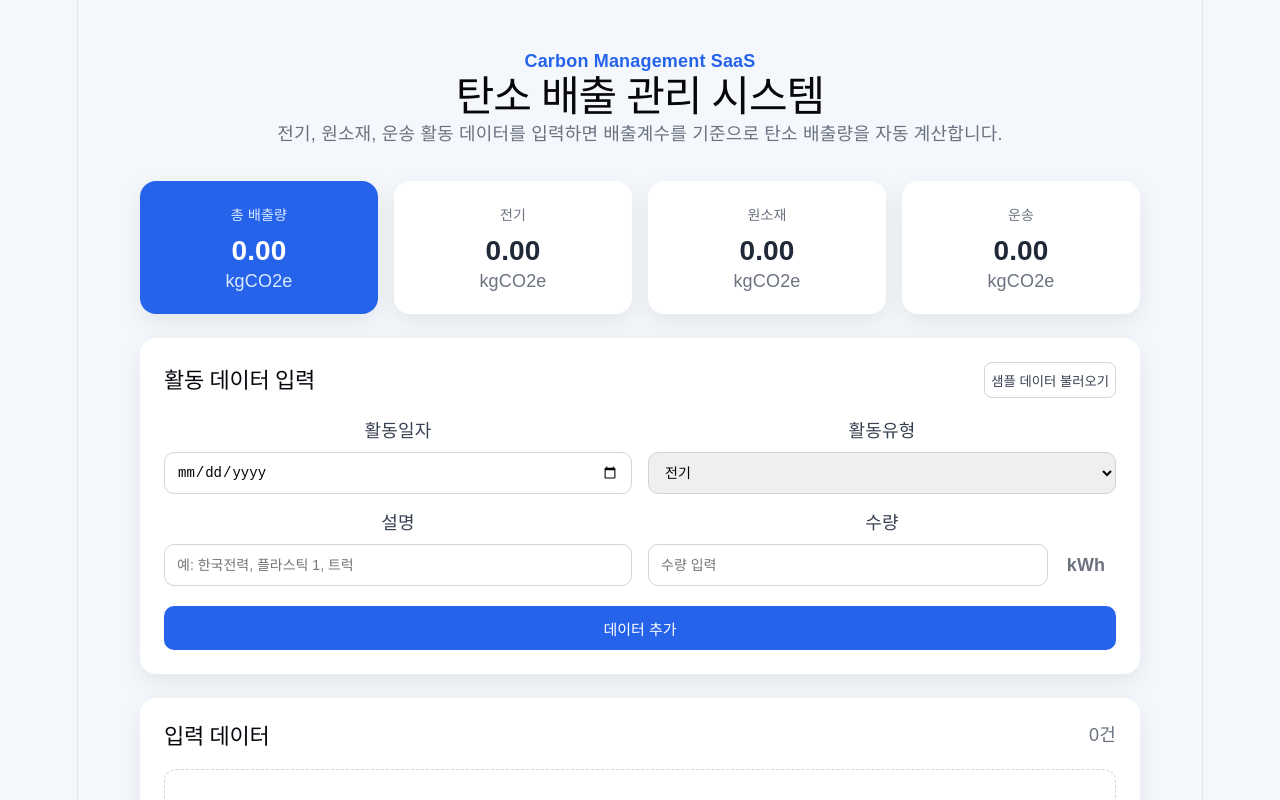
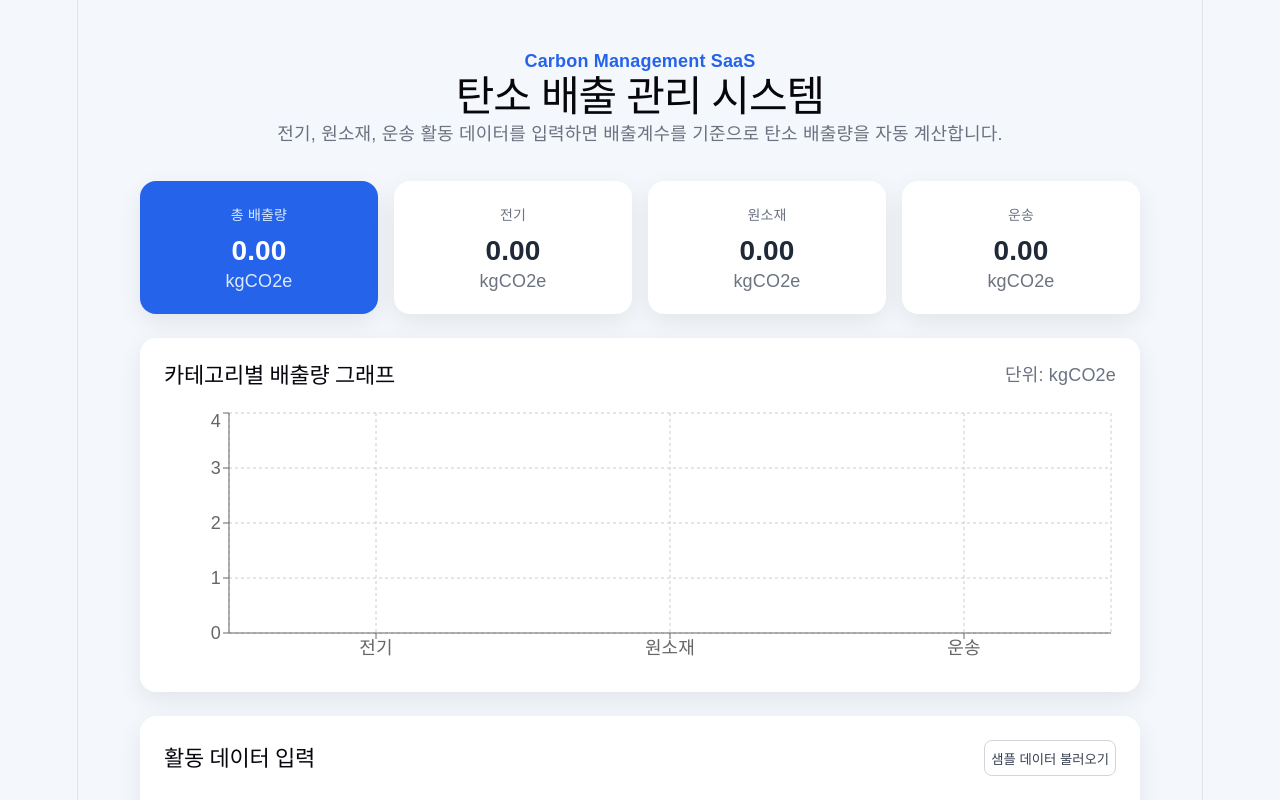
Before and after one commit to woo9451/carbon-pcf-app, a React (Vite) app: page / in a window 1280 px wide. Shown: the top 800 px of the page. Built offline with nearby package versions, Linux system fonts and the light colour scheme.

Commit message:
feat: 카테고리별 그래프 및 UI 개선 완료

```diff
--- a/package.json
+++ b/package.json
@@ -11,7 +11,8 @@
   },
   "dependencies": {
     "react": "^19.2.5",
-    "react-dom": "^19.2.5"
+    "react-dom": "^19.2.5",
+    "recharts": "^3.8.1"
   },
   "devDependencies": {
     "@eslint/js": "^10.0.1",
--- a/src/App.css
+++ b/src/App.css
@@ -260,3 +260,13 @@ th {
     flex-direction: column;
   }
 }
+
+.chart-panel {
+  max-width: 1000px;
+  margin: 0 auto 24px;
+}
+
+.chart-box {
+  width: 100%;
+  height: 260px;
+}
--- a/src/App.tsx
+++ b/src/App.tsx
@@ -1,4 +1,14 @@
 import { useMemo, useState } from "react";
+import {
+  Bar,
+  BarChart,
+  CartesianGrid,
+  Cell,
+  ResponsiveContainer,
+  Tooltip,
+  XAxis,
+  YAxis,
+} from "recharts";
 import "./App.css";
 
 type ActivityType = "electricity" | "material" | "transport";
@@ -60,6 +70,12 @@ function App() {
         .reduce((sum, activity) => sum + activity.emission, 0),
     };
   }, [activities]);
+
+  const chartData = [
+  { name: "전기", emission: Number(summary.electricity.toFixed(2)), color: "#3b82f6" },
+  { name: "원소재", emission: Number(summary.material.toFixed(2)), color: "#10b981" },
+  { name: "운송", emission: Number(summary.transport.toFixed(2)), color: "#f59e0b" },
+  ];
 
   const handleAdd = () => {
     if (!date || !description || !amount) {
@@ -164,6 +180,29 @@ function App() {
           <span>운송</span>
           <strong>{summary.transport.toFixed(2)}</strong>
           <p>kgCO2e</p>
+        </div>
+      </section>
+
+      <section className="panel chart-panel">
+        <div className="panel-title">
+          <h2>카테고리별 배출량 그래프</h2>
+          <p>단위: kgCO2e</p>
+        </div>
+
+        <div className="chart-box">
+          <ResponsiveContainer width="100%" height={260}>
+            <BarChart data={chartData}>
+              <CartesianGrid strokeDasharray="3 3" />
+              <XAxis dataKey="name" />
+              <YAxis />
+              <Tooltip />
+                <Bar dataKey="emission">
+                  {chartData.map((entry, index) => (
+                    <Cell key={index} fill={entry.color} />
+                    ))}
+                </Bar>
+            </BarChart>
+          </ResponsiveContainer>
         </div>
       </section>
 
```
Also changed, not shown: 1 other file (tests, documents, lock files or other folders).
